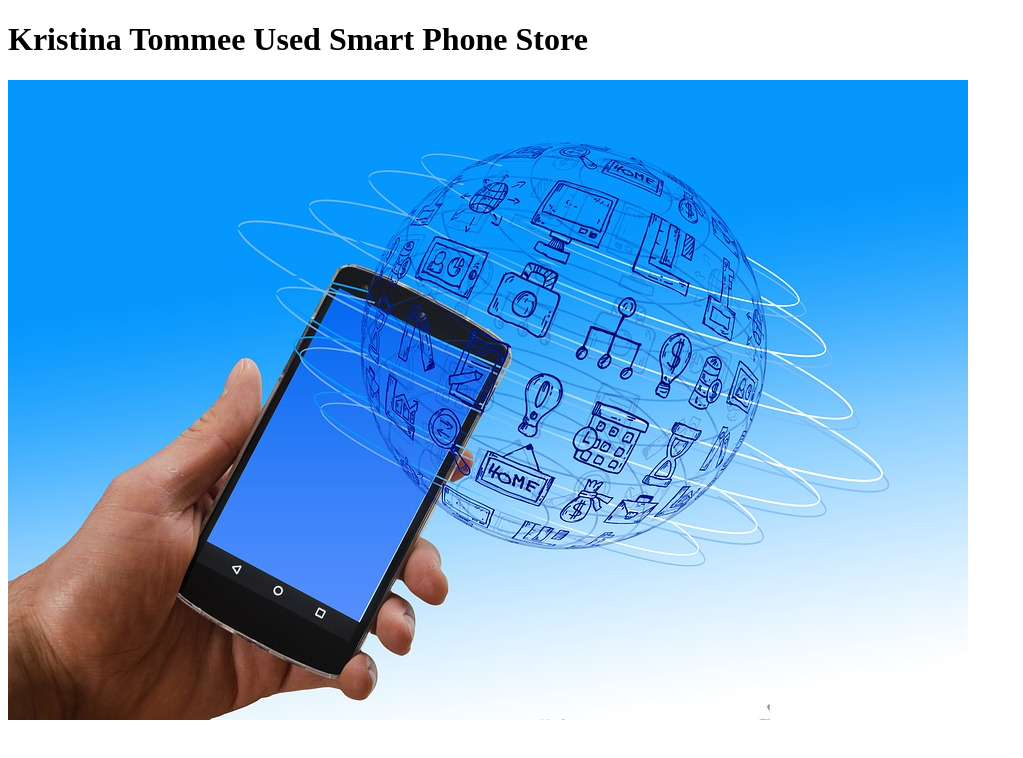
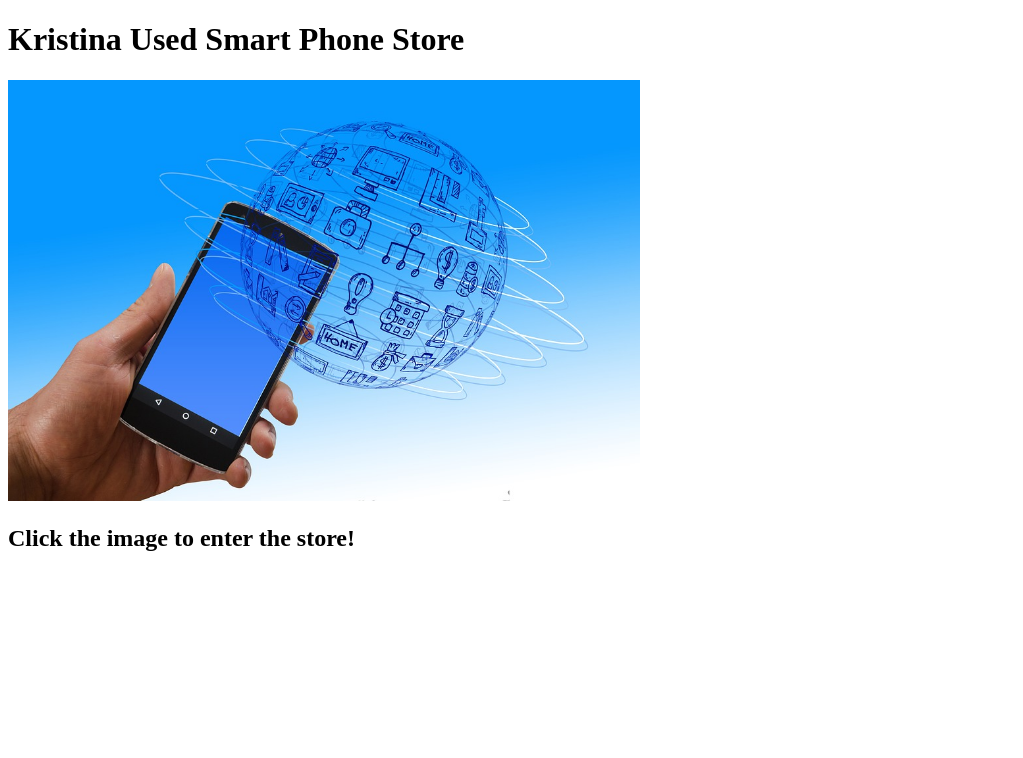
Before and after one commit to ktommee/ITM352_F19, a plain HTML site: page Lab2/SmartPhoneProducts1/index.html in a window 1280 px wide. Shown: the whole page, without its empty margins (0-1023 px from the left). Drawn offline with Linux system fonts and the light colour scheme.

Commit message:
Update index.html

```diff
--- a/Lab2/SmartPhoneProducts1/index.html
+++ b/Lab2/SmartPhoneProducts1/index.html
@@ -5,10 +5,11 @@
     <meta name="viewport" content="width=device-width, initial-scale=1.0">
     <meta http-equiv="X-UA-Compatible" content="ie=edge">
     <title>Smartphone Store Home</title>
+    <link rel="stylesheet" href="style.css">
 </head>
 <body>
-    <h1>Kristina Tommee Used Smart Phone Store</h1>
-    <img src="Images/phone_globe.jpg" alt="Phone Globe">
-
+    <h1>Kristina Used Smart Phone Store</h1>
+    <a href="products_display.html"><img src="Images/phone_globe.jpg" alt="Phone Globe" height="50%" width="50%"></a>
+    <h2>Click the image to enter the store!</h2>
 </body>
 </html>
```
